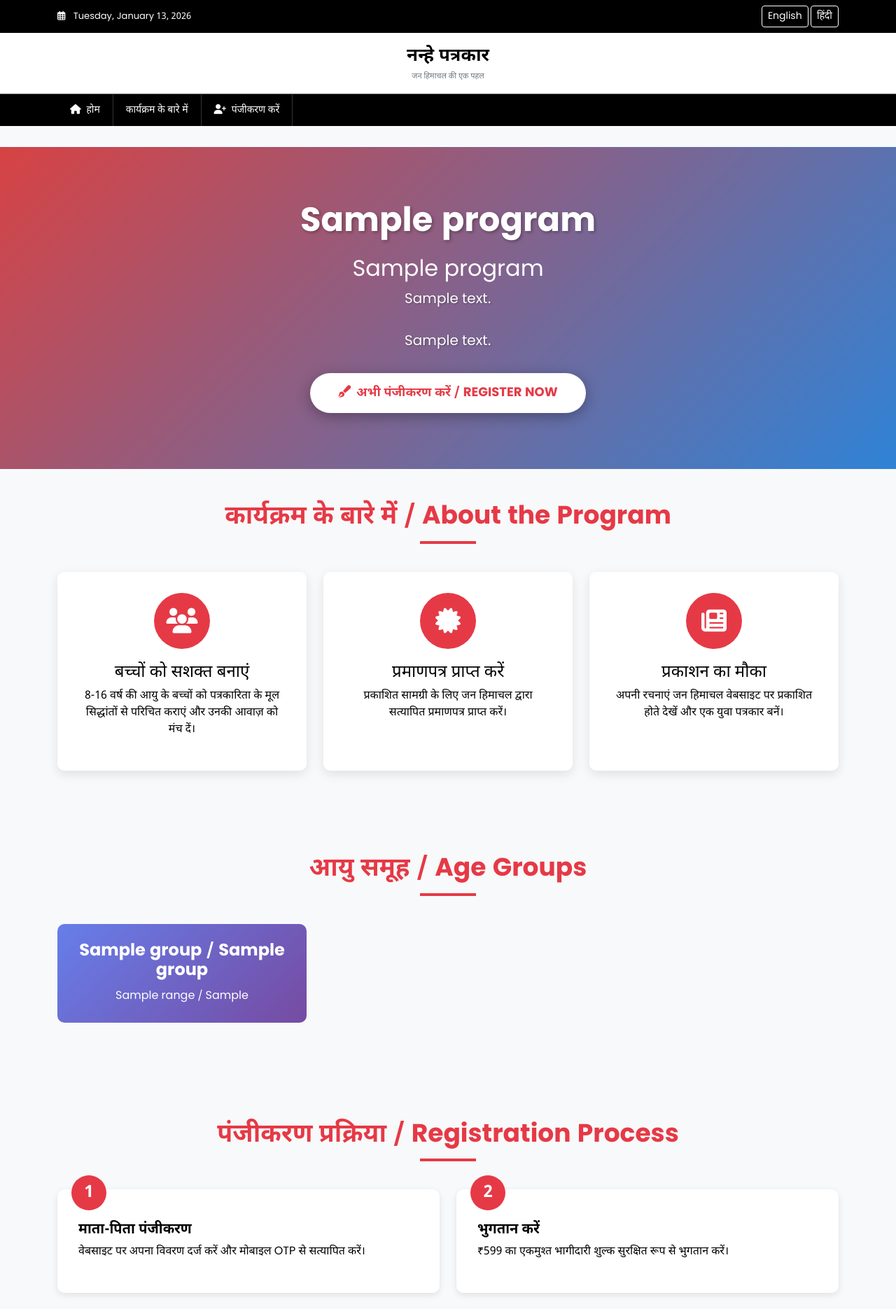
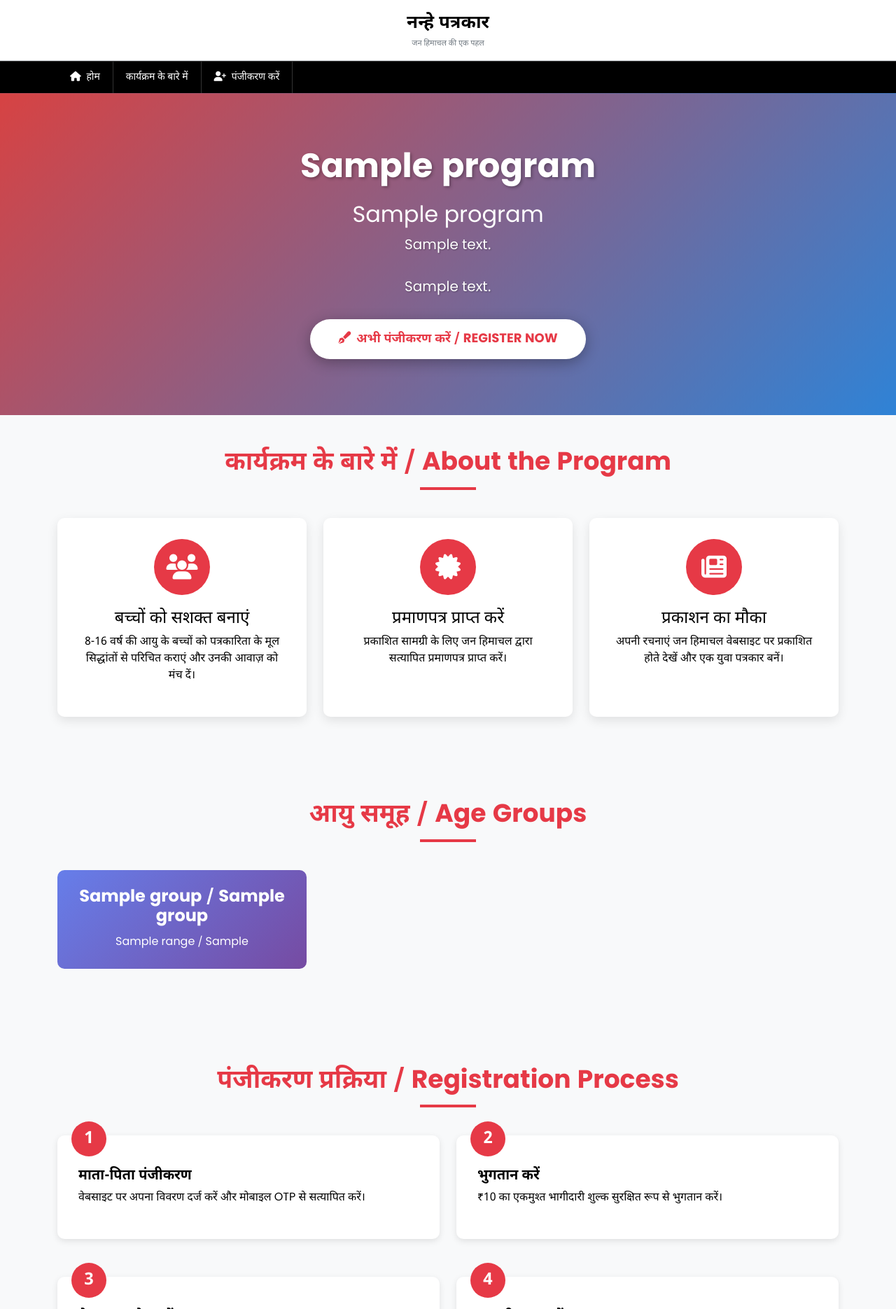
Before and after one commit to swapnilshrivastava794/jan-himachal, a Django app: template nanhe_patrakar/templates/nanhe_patrakar/landing.html in a window 1280 px wide. Shown: the top 1870 px of the page at 70% size. Run offline with Django 4.2, Linux system fonts and the light colour scheme; the template is opened without the code that fills it: most values are stand-ins (such as "Sample title", 1, 10 or a date in 2020); some libraries are stand-ins or nearby versions.

Commit message:
made some ui changes

```diff
--- a/nanhe_patrakar/templates/nanhe_patrakar/base.html
+++ b/nanhe_patrakar/templates/nanhe_patrakar/base.html
@@ -121,7 +121,7 @@
         /* Content Area */
         .content-wrapper {
             min-height: 70vh;
-            padding: 30px 0;
+            padding: 0;
             background: #f8f9fa;
         }
 
@@ -276,7 +276,7 @@
 </head>
 <body>
     <!-- Top Bar -->
-    <div class="top-bar">
+    {% comment %} <div class="top-bar">
         <div class="container">
             <div class="row align-items-center">
                 <div class="col-md-6">
@@ -291,7 +291,7 @@
                 </div>
             </div>
         </div>
-    </div>
+    </div> {% endcomment %}
 
     <!-- Main Header -->
     <header class="main-header">
--- a/nanhe_patrakar/templates/nanhe_patrakar/landing.html
+++ b/nanhe_patrakar/templates/nanhe_patrakar/landing.html
@@ -257,7 +257,7 @@
                 <div class="process-step">
                     <div class="step-number">2</div>
                     <h5 class="mt-3"><strong>भुगतान करें</strong></h5>
-                    <p>₹599 का एकमुश्त भागीदारी शुल्क सुरक्षित रूप से भुगतान करें।</p>
+                    <p>₹{{ program.price }} का एकमुश्त भागीदारी शुल्क सुरक्षित रूप से भुगतान करें।</p>
                 </div>
             </div>
             <div class="col-md-6 mb-4">
--- a/nanhe_patrakar/templates/nanhe_patrakar/registration.html
+++ b/nanhe_patrakar/templates/nanhe_patrakar/registration.html
@@ -145,6 +145,10 @@
 
   .age-group-range {
     color: #666;
+  }
+
+  .form-check-input{
+    border-color: black;
   }
 </style>
 {% endblock %}
```
